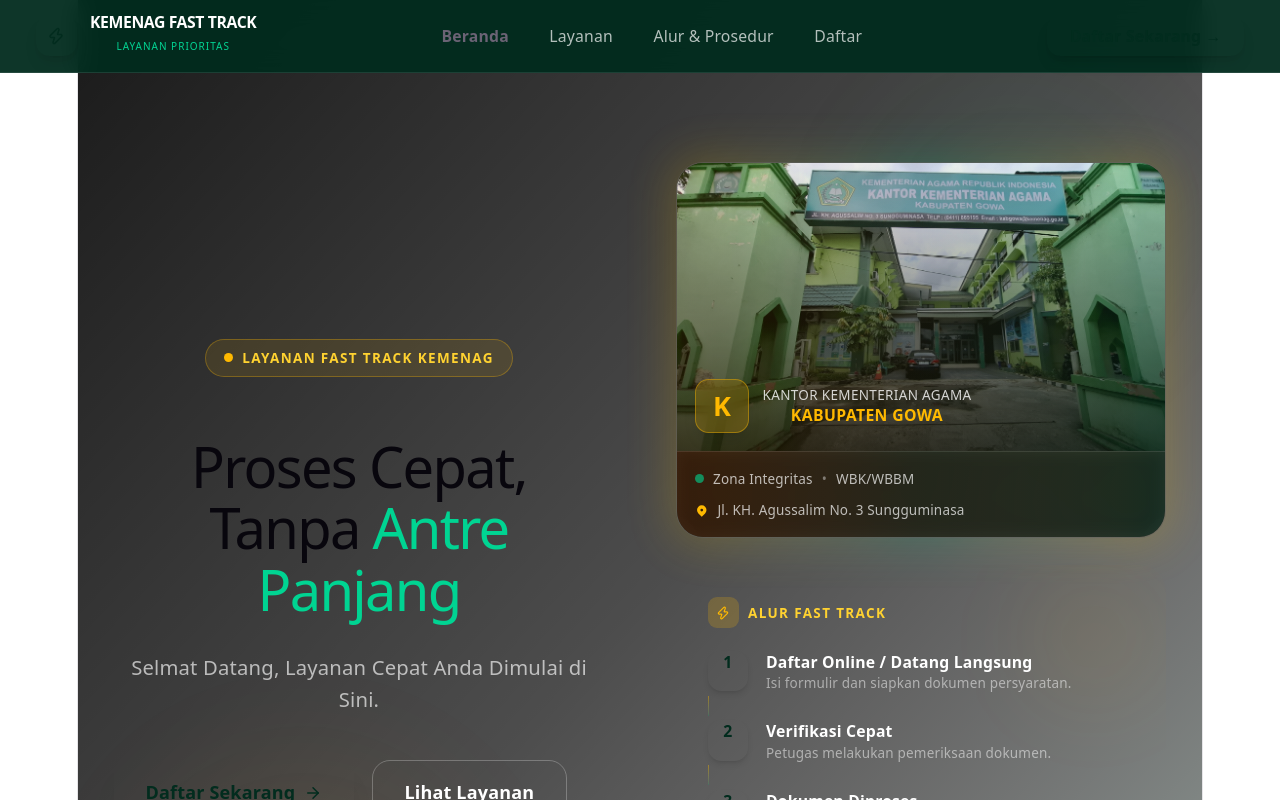
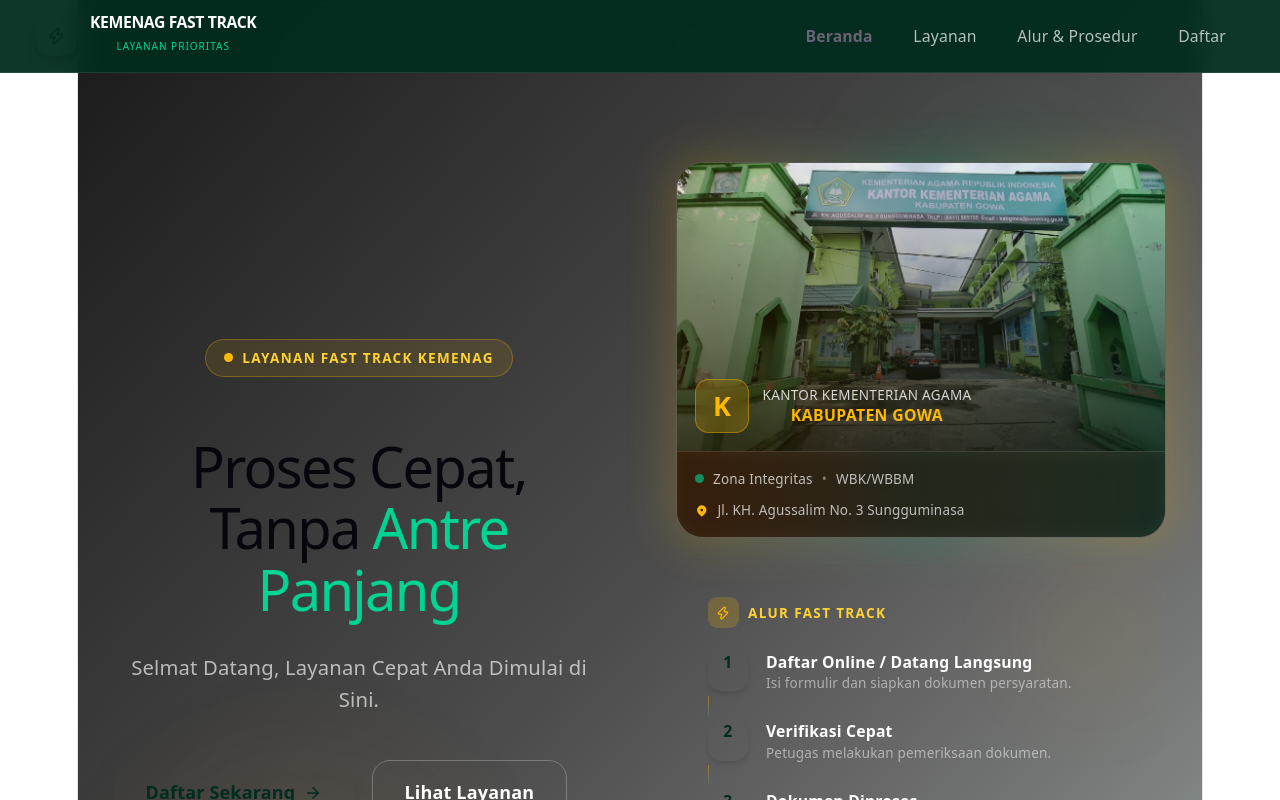
Before and after one commit to ismailmail123/layanan_fast_track_kemenag_gowa, a React (Vite) app: page / in a window 1280 px wide. Shown: the top 800 px of the page. Built offline with nearby package versions, Linux system fonts and the light colour scheme.

Commit message:
edit button CTA

```diff
--- a/src/components/Navbar.jsx
+++ b/src/components/Navbar.jsx
@@ -55,14 +55,14 @@
           </div>
 
           {/* CTA */}
-          <div className="hidden md:block">
+          {/* <div className="hidden md:block">
             <button
               onClick={() => scrollTo('daftar')}
               className="gold-btn px-5 py-2 rounded-xl text-[#022c1e] font-bold text-sm shadow-lg cursor-pointer"
             >
               Daftar Sekarang →
             </button>
-          </div>
+          </div> */}
 
           {/* Mobile menu btn */}
           <button
```
